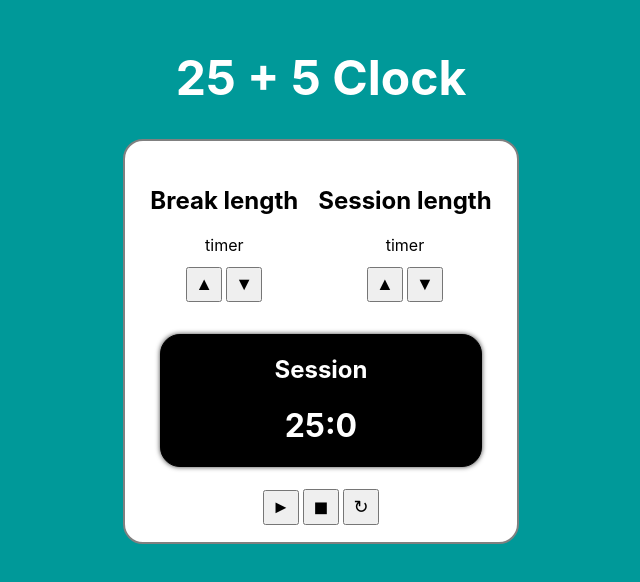
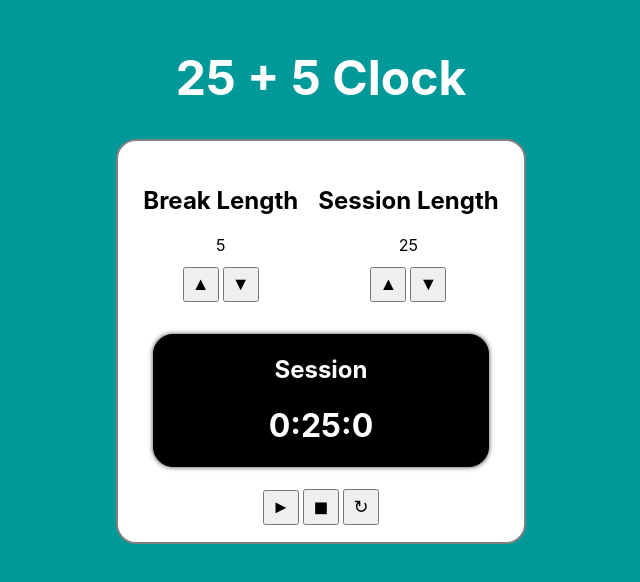
Before and after one commit to raulg-cpp/25-clock, a React (Create React App) app: page / in a window 1280 px wide. Shown: the part 120-702 px from the top of the page, without its empty margins (319-959 px from the left). Built offline with nearby package versions, Linux system fonts and the light colour scheme.

Commit message:
working imported timer

```diff
--- a/package.json
+++ b/package.json
@@ -9,13 +9,14 @@
     "@testing-library/user-event": "^13.5.0",
     "gh-pages": "^5.0.0",
     "react": "^18.2.0",
+    "react-countdown": "^2.3.5",
     "react-dom": "^18.2.0",
     "react-scripts": "5.0.1",
     "web-vitals": "^2.1.4"
   },
   "scripts": {
-	"predeploy": "npm run build",
-	"deploy": "gh-pages -d build",
+    "predeploy": "npm run build",
+    "deploy": "gh-pages -d build",
     "start": "react-scripts start",
     "build": "react-scripts build",
     "test": "react-scripts test",
--- a/src/App.js
+++ b/src/App.js
@@ -1,68 +1,97 @@
 /* References:
 	https://www.w3resource.com/javascript-exercises/javascript-basic-exercise-51.php
+	https://www.npmjs.com/package/react-countdown
 */
 
 import './App.css';
 import { useState } from 'react';
+import Countdown from 'react-countdown';
+
+// Count down
+const renderer = ({ hours, minutes, seconds, completed, api }) => {
+	// === Functions ===
+	// buttons
+	const playFunc = () => { api.start() };
+	const pauseFunc = () => { api.pause() };
+	const resetFunc = () => { api.stop() };
+
+ 	// === JSX ===
+	return (
+	<div>
+    	{/* display output */}
+    	<div className="output">
+    		<h2>Session</h2>
+    		<h1>{hours}:{minutes}:{seconds}</h1>
+    	</div>
+
+    	{/* control buttons */}
+    	<div className="outputButtons">
+    		<button id="play" onClick={playFunc}> &#9658; </button>
+    		<button id="pause" onClick={pauseFunc}> &#9724; </button>
+    		<button id="reset" onClick={resetFunc}> &#8635; </button>
+    	</div>
+	</div>
+	);
+};
+
+// Timer adjustment
+const Timer = (props) => {
+	//=== functions ===
+	const incTime = () => {
+		props.func(props.state + 1);
+	};
+
+	const decTime = () => {
+		var state = props.state;
+		if( state > 0 ) {
+			props.func(state - 1);
+		}
+	};
+
+	//=== JSX ===
+	return (
+    	<div className="timer">
+    		<h2>{props.title}</h2>
+    		<span>{props.state}</span>
+
+    		<div className="timerButtons">
+    			<button onClick={ incTime }> &#9650; </button>
+    			<button onClick={ decTime }> &#9660; </button>
+    		</div>
+    	</div>
+	);
+};
 
 function App() {
-	//=== State ===
-	const [totalTime, setTotalTime] = useState( 25 * 60e3 );
-	const [initTime, setInitTime] = useState( 25 * 60e3 );
+	//=== state ===
+	const [breakTime, setBreakTime] = useState(5);
+	const [sessionTime, setSessionTime] = useState(25);
 
-	//=== Functions ===
-	function timeConvert(num) {
-		num = num / 1000;
-  		var hours = Math.floor(num / 60);
-  		var minutes = Math.floor(num % 60);
-  		return hours + ":" + minutes;
-	}
-
-	const updateTimer = () => {
-		var change_time = initTime - performance.now();
-		document.getElementById("currTime").innerHTML = timeConvert(change_time);
-	}
-
-	//updateTimer();
-	const funcPlay = () => {
-		setInitTime( totalTime + performance.now() );
-		setInterval( updateTimer, 1000 );
+	//=== functions ===
+	function minToMs(value) {
+		return value * 60e3;
 	}
 
 	//=== JSX ===
-  return (
+	return (
     <div className="App">
     	<h1 className="title">25 + 5 Clock</h1>
     	<div className="mainBox">
     		{/* Input buttons */}
     		<div className="input">
-    			<div className="timer">
-    				<h2>Break length</h2>
-    				<span>timer</span>
-    				<div className="timerButtons">
-    					<button>&#9650;</button>
-    					<button>&#9660;</button>
-    				</div>
-    			</div>
-    			<div className="timer">
-    				<h2>Session length</h2>
-    				<span>timer</span>
-    				<div className="timerButtons">
-    					<button>&#9650;</button>
-    					<button>&#9660;</button>
-    				</div>
-    			</div>
+				<Timer func={setBreakTime} state={breakTime} title={"Break Length"} />
+				<Timer func={setSessionTime} state={sessionTime} title={"Session Length"} />
     		</div>
-    		<div className="output">
-    			<h2>Session</h2>
-    			<h1 id="currTime">25:0</h1>
-    		</div>
-    		{/* Output display */}
-    		<div className="outputButtons">
-    			<button id="play" onClick={funcPlay}> &#9658; </button>
-    			<button id="pause"> &#9724; </button>
-    			<button id="reset"> &#8635; </button>
-    		</div>
+
+    		{/* Timer */}
+    		<Countdown
+    			date={ Date.now() + minToMs(sessionTime) }
+    			intervalDelay={0}
+    			precision={3}
+    			renderer={renderer}
+    			controlled={false}
+    			autoStart={false}
+  			/>
     	</div>
     </div>
   );
```
Also changed, not shown: 1 other file (tests, documents, lock files or other folders).
